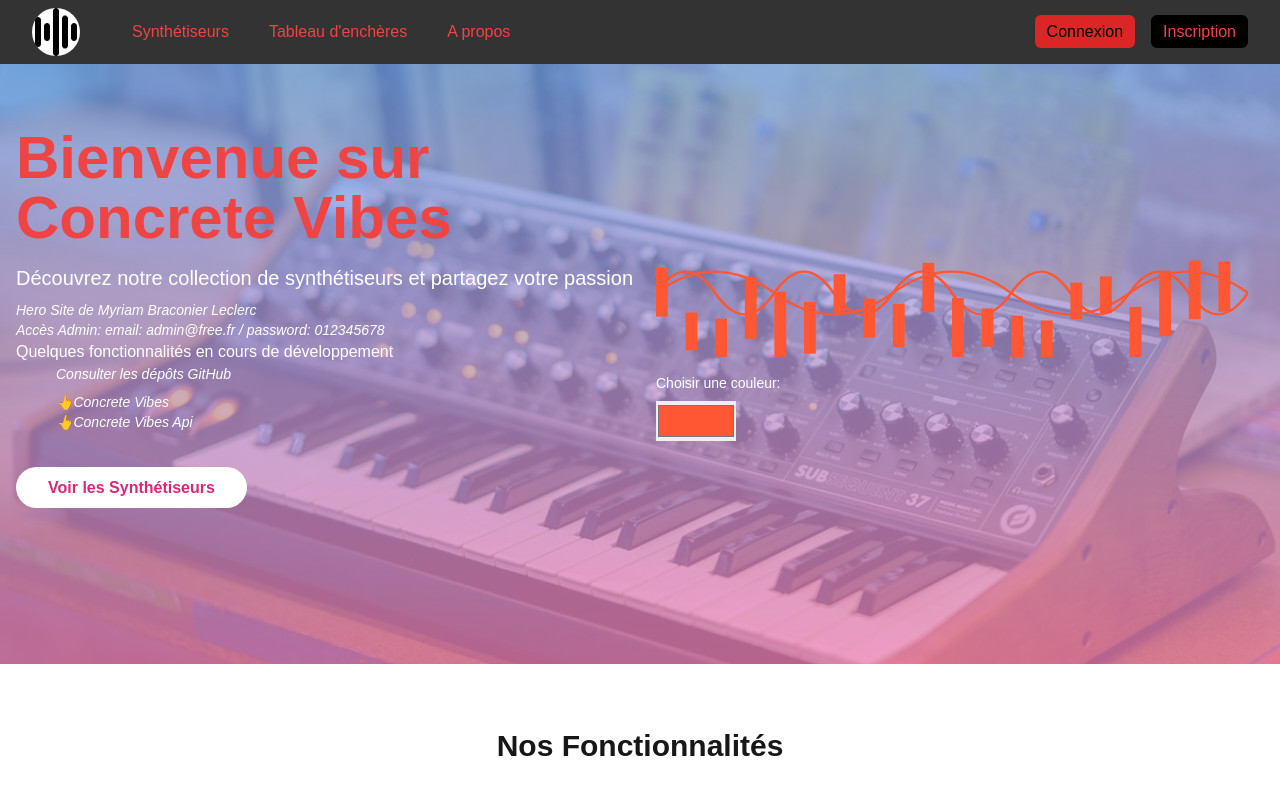
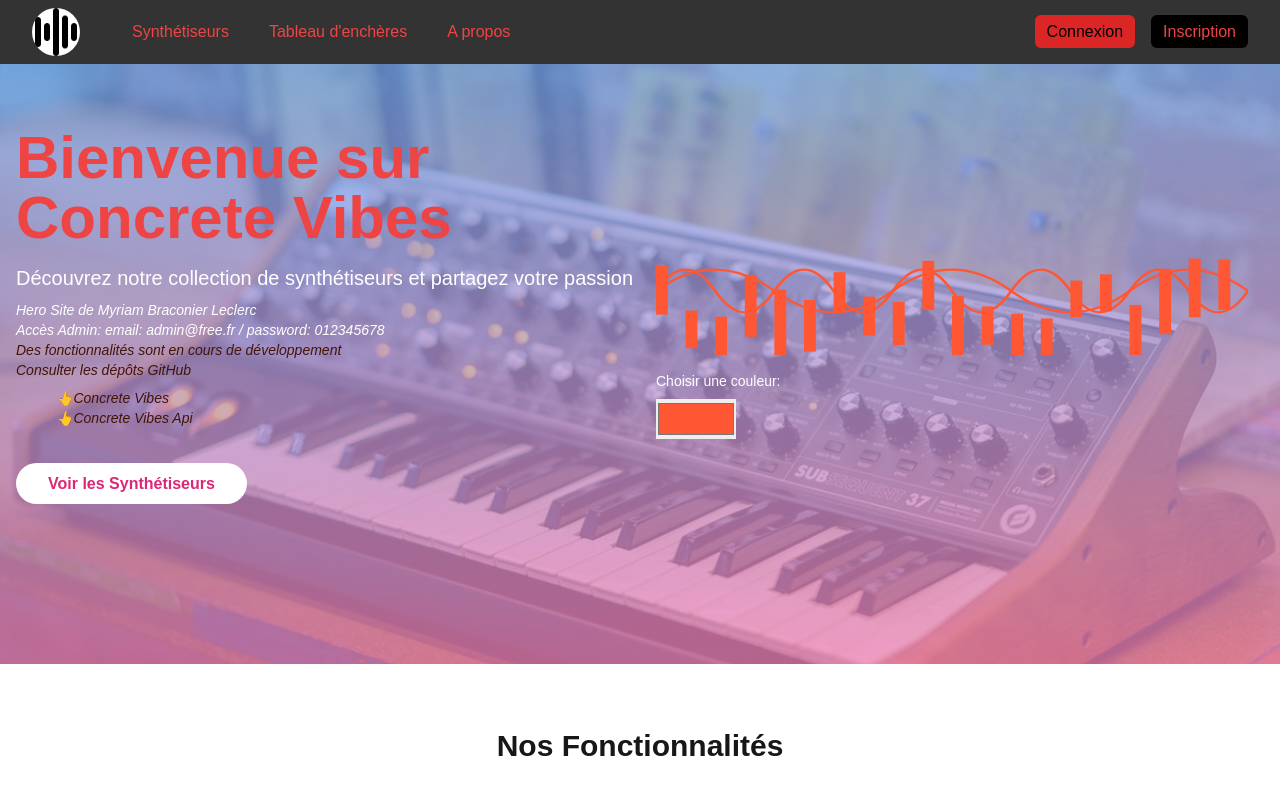
Before and after one commit to myriam-braconier/cv_frontend, a Next.js app: page / in a window 1280 px wide. Shown: the top 800 px of the page. Built offline with nearby package versions, Linux system fonts and the light colour scheme.

Commit message:
homepage

```diff
--- a/src/app/page.tsx
+++ b/src/app/page.tsx
@@ -58,11 +58,11 @@ export default function HomePage() {
 							<p className="text-sm italic">
 								Accès Admin: email: admin@free.fr / password: 012345678{" "}
 							</p>
-							<p>
-								Quelques fonctionnalités en cours de développement
+							<p className="text-sm text-orange-950 italic">
+								Des fonctionnalités sont en cours de développement
 							</p>
-							<div className="italic text-sm">
-								<span className="ml-10">Consulter les dépôts GitHub</span>
+							<div className="italic text-sm text-orange-950">
+								<span className="">Consulter les dépôts GitHub</span>
 								<br />
 								<div className="mt-2 ml-10">
 									<span className="inline-block hover:scale-110 transition-transform">
```
